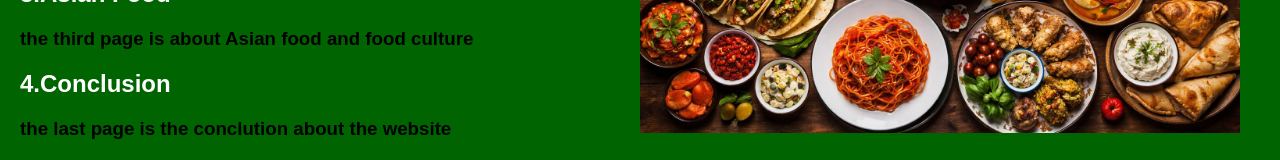
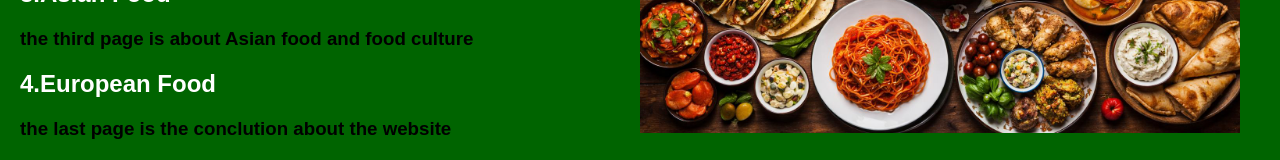
Before and after one commit to zongyeyang82-commits/zongyeyang82-commits.github.io, a plain HTML site: page index.html in a window 1280 px wide. Shown: the part 433-593 px from the top of the page. Drawn offline with Linux system fonts and the light colour scheme.

Commit message:
Update index.html

```diff
--- a/index.html
+++ b/index.html
@@ -24,7 +24,7 @@
 	<h3>it is to introduce the dietary characteristics all around the world</h3>
 	<h2>3.Asian Food</h2>
 	<h3>the third page is about Asian food and food culture</h3>
-	<h2>4.Conclusion</h2>
+	<h2>4.European Food</h2>
 	<h3>the last page is the conclution about the website</h3>
 	</div>
 	<div class="col4">
```
